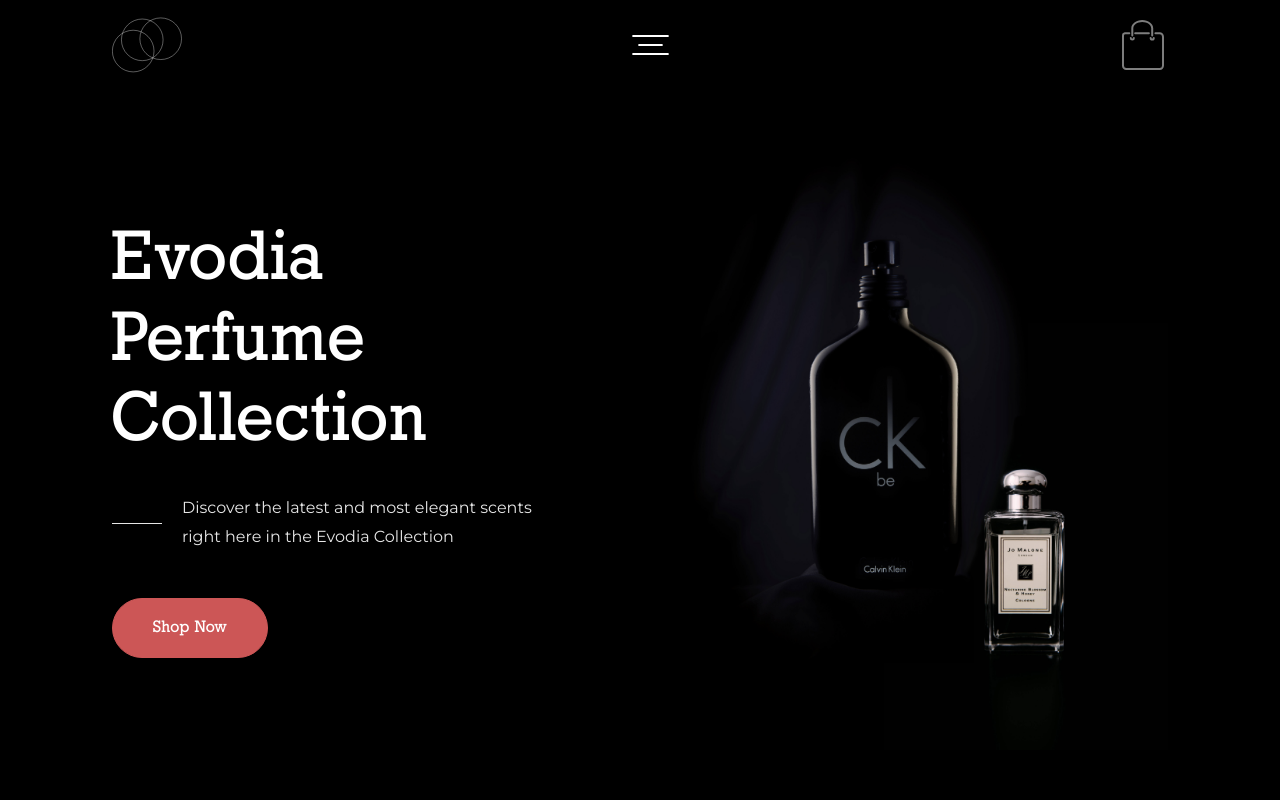
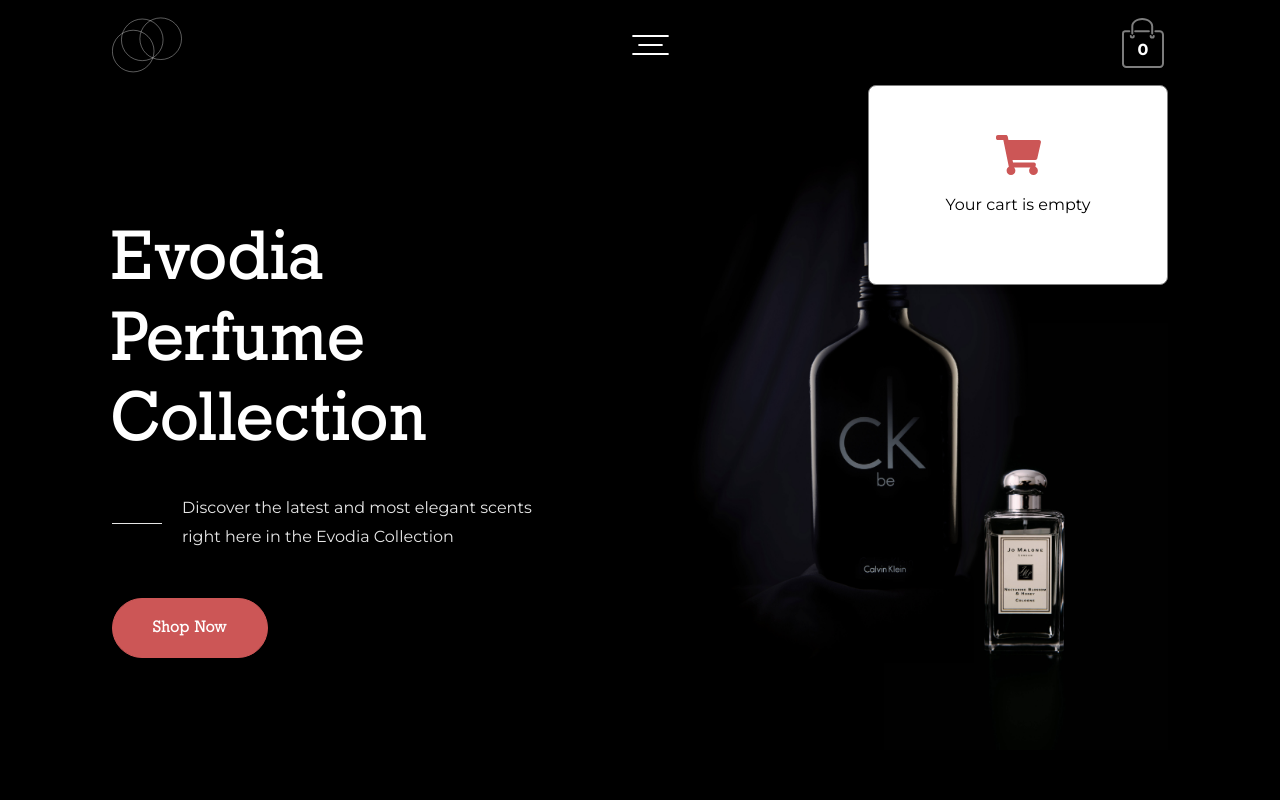
Before and after one commit to Nodenkey/evodia, a Next.js app: page / in a window 1280 px wide. Shown: the top 800 px of the page. Built offline with nearby package versions, Linux system fonts and the light colour scheme.

Commit message:
Add empty cart box in nav

```diff
--- a/components/navbar/navbar.js
+++ b/components/navbar/navbar.js
@@ -1,22 +1,33 @@
 import React, {useEffect, useState} from 'react';
-import {MenuButton, NavbarWrapper} from "./navbarStyles";
-import {Container, Flex} from "../../globals/globalStyles";
+import {MenuButton, NavbarWrapper, ShoppingBagContainer} from "./navbarStyles";
+import {Container, Flex, Paragraph} from "../../globals/globalStyles";
 import ShoppingBag from "../svg/shopping-bag/shoppingBag";
 import Logo from "../svg/logo/logo";
 import Menu from "../menu/menu";
+import NavShoppingBag from "../shopping-bag/navShoppingBag";
+import {useGlobalHooks} from "../../hooks/globalHooks";
 
 const Navbar = () => {
     const [openMenu, setOpenMenu] = useState(false);
+    const [openShoppingBag, setOpenShoppingBag] = useState(true);
     const toggleMenu = () => {
         setOpenMenu(!openMenu);
     }
 
+    const toggleCart = () => {
+        setOpenShoppingBag(!openShoppingBag);
+    }
+
+    const closeShoppingCart = () => {
+        setOpenShoppingBag(false);
+    }
+
     useEffect(() => {
         const html = document.querySelector('html');
-        if(openMenu) {
-          html.style.width = '100vw';
-          html.style.height = '100vh';
-          html.style.overflow = 'hidden';
+        if (openMenu) {
+            html.style.width = '100vw';
+            html.style.height = '100vh';
+            html.style.overflow = 'hidden';
         } else {
             html.style.width = 'initial';
             html.style.height = 'initial';
@@ -24,6 +35,12 @@ const Navbar = () => {
             html.style.overflowY = 'auto';
         }
     }, [openMenu])
+
+    //use hideDropDownOnCLick function
+    const {hideDropDownOnClick} = useGlobalHooks();
+
+    hideDropDownOnClick('shopping-cart', closeShoppingCart);
+
     return (
         <>
             <NavbarWrapper>
@@ -35,8 +52,14 @@ const Navbar = () => {
                             <div/>
                             <div/>
                         </MenuButton>
-                        <ShoppingBag/>
+                        <ShoppingBagContainer onClick={toggleCart} className='shopping-cart'>
+                            <ShoppingBag className='shopping-cart'/>
+                            <Paragraph>0</Paragraph>
+                        </ShoppingBagContainer>
                     </Flex>
+                    {
+                        openShoppingBag && <NavShoppingBag/>
+                    }
                 </Container>
             </NavbarWrapper>
             {
--- a/components/navbar/navbarStyles.js
+++ b/components/navbar/navbarStyles.js
@@ -1,4 +1,5 @@
 import styled from "styled-components";
+import {palette} from "../../utils";
 
 export const NavbarWrapper = styled.nav`
   width: 100%;
@@ -44,3 +45,22 @@ export const MenuButton = styled.button`
     transform: ${({open}) => open ? 'rotate(-45deg) translate(30%, -200%)' : 'rotate(0deg) translate(0, 0)'};
   }
 `;
+
+export const ShoppingBagContainer = styled.div`
+  position: relative;
+  cursor: pointer;
+  svg {
+    z-index: 2;
+    position: relative;
+  }
+  p {
+    position: absolute;
+    z-index: 1;
+    color: ${palette.white};
+    top: 30%;
+    left: 50%;
+    transform: translate(-50%, -50%);
+    line-height: 0;
+    font-weight: 700;
+  }
+`;
--- /dev/null
+++ b/components/shopping-bag/navShoppingBag.js
@@ -0,0 +1,16 @@
+import React from 'react';
+import {NavShoppingBagWrapper} from "./navShoppingBagStyles";
+import {Paragraph} from "../../globals/globalStyles";
+import {FontAwesomeIcon} from "@fortawesome/react-fontawesome";
+import {faShoppingCart} from "@fortawesome/free-solid-svg-icons";
+
+const NavShoppingBag = () => {
+    return (
+        <NavShoppingBagWrapper vertical>
+            <FontAwesomeIcon icon={faShoppingCart}/>
+            <Paragraph>Your cart is empty</Paragraph>
+        </NavShoppingBagWrapper>
+    );
+};
+
+export default NavShoppingBag;
--- /dev/null
+++ b/components/shopping-bag/navShoppingBagStyles.js
@@ -0,0 +1,20 @@
+import styled from "styled-components";
+import {palette} from "../../utils";
+import {Flex} from "../../globals/globalStyles";
+
+export const NavShoppingBagWrapper = styled(Flex)`
+  background-color: ${palette.white};
+  border: 1px solid ${palette.grey};
+  min-height: 200px;
+  min-width: 300px;
+  border-radius: 8px;
+  position: absolute;
+  top: calc(100% + 15px);
+  right: 32px;
+  padding: 20px;
+  font-size: 40px;
+  box-shadow: 0 3px 6px rgba(0, 0, 0, .16);
+  svg {
+    color: ${palette.lightRed};
+  }
+`;
--- /dev/null
+++ b/hooks/globalHooks.js
@@ -0,0 +1,25 @@
+import React, {useCallback} from 'react';
+
+export const useGlobalHooks = () => {
+    const checkClick = useCallback((e, elementClass, closeFunc) => {
+        if (e.target && e.target.parentElement) {
+            if (
+                !(
+                    e.target.classList.contains(elementClass) ||
+                    e.target.parentElement.classList.contains(elementClass)
+                )
+            ) {
+                closeFunc();
+            }
+        }
+    }, []);
+
+    const hideDropDownOnClick = (elementClass, closeFunc) => {
+        if (typeof window !== "undefined") {
+            window.addEventListener('click', e => {
+                checkClick(e, elementClass, closeFunc);
+            });
+        }
+    };
+    return {hideDropDownOnClick}
+};
```
